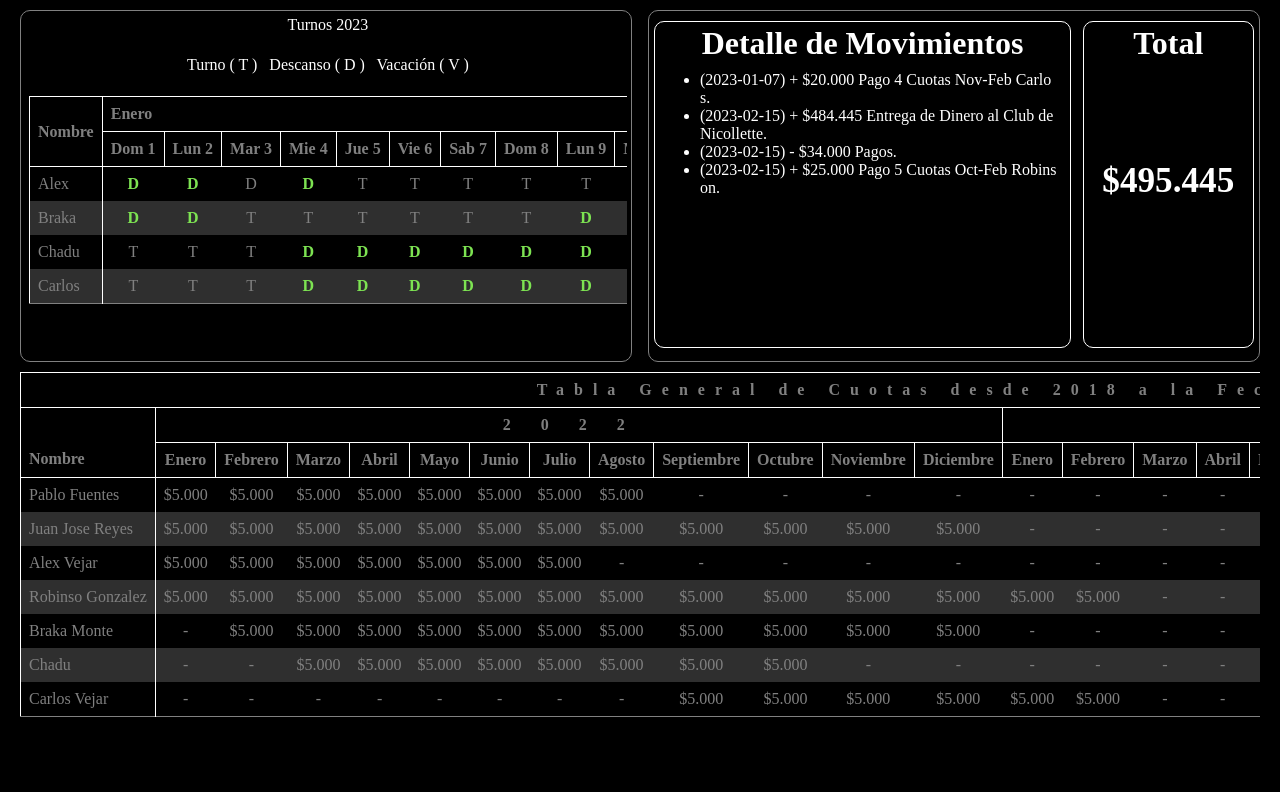
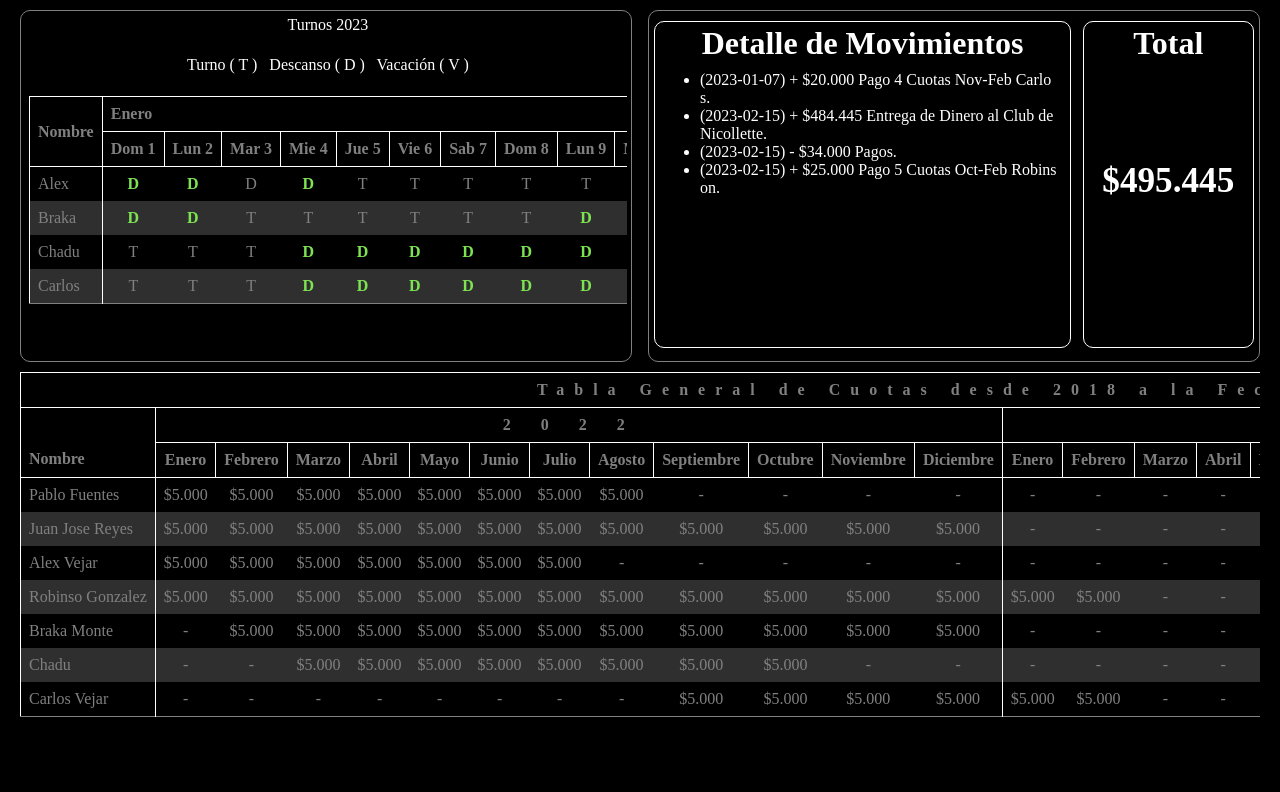
Before and after one commit to circulodehierro/circulodehierro.github.io, a PHP site: page / in a window 1280 px wide. Shown: the part 678-1470 px from the top of the page. Run offline with PHP 8.4, Linux system fonts and the light colour scheme.

Commit message:
Add files via upload

```diff
--- a/css/estilos.css
+++ b/css/estilos.css
@@ -253,6 +253,9 @@ td{
 table tbody tr td:nth-child(1){
     text-align: left;
 }
+.diciembre{
+    border-right: 1px solid white;
+}
 @media (max-width: 695px){
     .general{
         display: grid;
```
